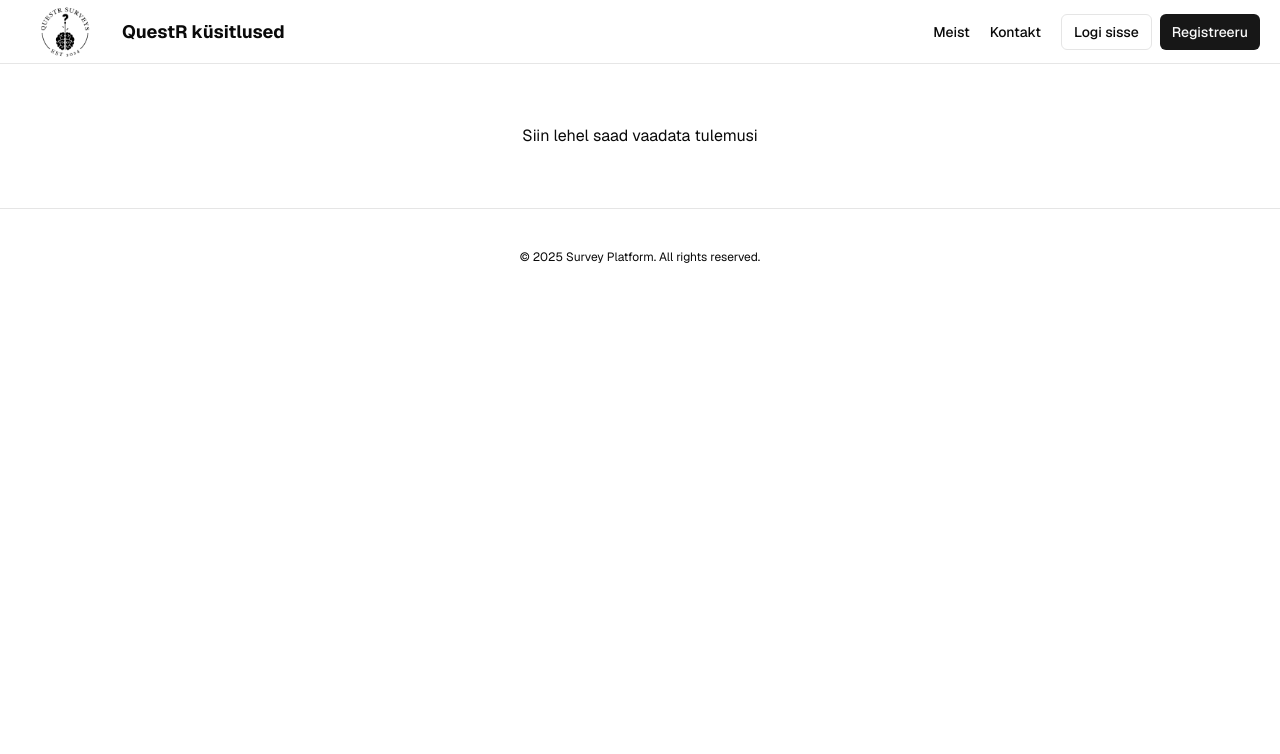
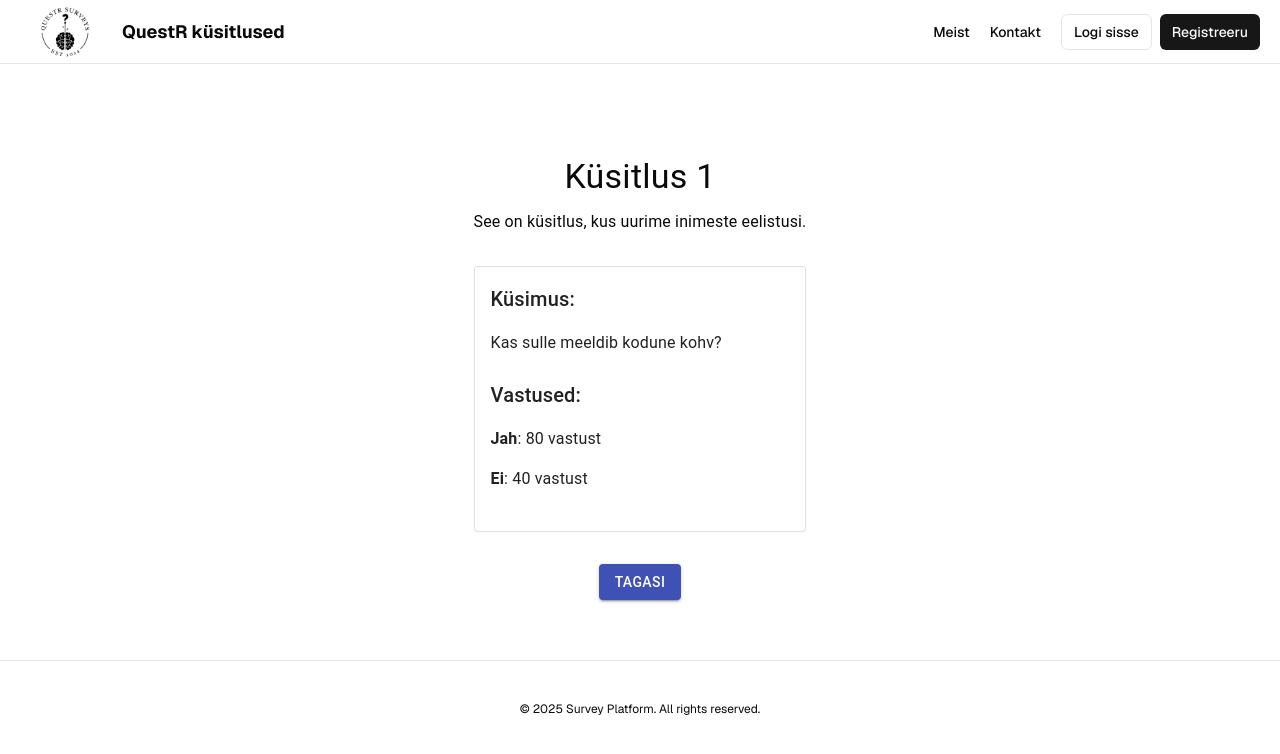
Before and after one commit to rakenduste-programmeerimine-2024/survey-platform, a Next.js app: page /vaata_tulemusi in a window 1280 px wide. Shown: the top 754 px of the page. Built offline with nearby package versions, Linux system fonts and the light colour scheme; no server answers.

Commit message:
added interactive design to vaata_tulemusi page

```diff
--- a/app/vaata_tulemusi/page.tsx
+++ b/app/vaata_tulemusi/page.tsx
@@ -1,11 +1,97 @@
-import React from "react";
+"use client";
+
+import React, { useState, useEffect } from "react";
+import {
+  Container,
+  Typography,
+  Box,
+  Card,
+  CardContent,
+  Button,
+  Grid,
+} from "@mui/material";
 
 const vaata_tulemusi = () => {
+  const [survey, setSurvey] = useState<any>(null);
+
+  useEffect(() => {
+    const fetchSurveyData = () => {
+      const surveyData = {
+        title: "Küsitlus 1",
+        description: "See on küsitlus, kus uurime inimeste eelistusi.",
+        question: {
+          text: "Kas sulle meeldib kodune kohv?",
+          answers: [
+            { answer: "Jah", count: 80 },
+            { answer: "Ei", count: 40 },
+          ],
+        },
+      };
+      setSurvey(surveyData);
+    };
+
+    fetchSurveyData();
+  }, []);
+
+  if (!survey) {
     return (
-        <div>
-            <h1>Siin lehel saad vaadata tulemusi</h1>
-        </div>
-    )
-}
+      <Container sx={{ mt: 4 }}>
+        <Typography variant="h4" gutterBottom sx={{ textAlign: "center" }}>
+          Laen küsitluse tulemusi...
+        </Typography>
+      </Container>
+    );
+  }
 
-export default vaata_tulemusi
+  return (
+    <Container sx={{ mt: 4 }}>
+      <Typography variant="h4" gutterBottom sx={{ textAlign: "center" }}>
+        {survey.title}
+      </Typography>
+
+      <Typography variant="body1" sx={{ textAlign: "center", mb: 4 }}>
+        {survey.description}
+      </Typography>
+      <Box sx={{ mb: 4 }}>
+        <Card variant="outlined">
+          <CardContent>
+            <Typography variant="h6" sx={{ mb: 2 }}>
+              Küsimus:
+            </Typography>
+            <Typography variant="body1" sx={{ mb: 3 }}>
+              {survey.question.text}
+            </Typography>
+
+            <Typography variant="h6" sx={{ mb: 2 }}>
+              Vastused:
+            </Typography>
+            {survey.question.answers.map((answer: any, index: number) => (
+              <Box key={index} sx={{ mb: 2 }}>
+                <Typography variant="body1">
+                  <strong>{answer.answer}</strong>: {answer.count} vastust
+                </Typography>
+              </Box>
+            ))}
+          </CardContent>
+        </Card>
+      </Box>
+      <Box sx={{ textAlign: "center" }}>
+        <Button
+          variant="contained"
+          sx={{
+            bgcolor: "#3f51b5",
+            color: "#fff",
+            "&:hover": { bgcolor: "#303f9f" },
+          }}
+          onClick={() => {
+            window.history.back();
+          }}
+        >
+          Tagasi
+        </Button>
+      </Box>
+    </Container>
+  );
+};
+
+export default vaata_tulemusi;
```
